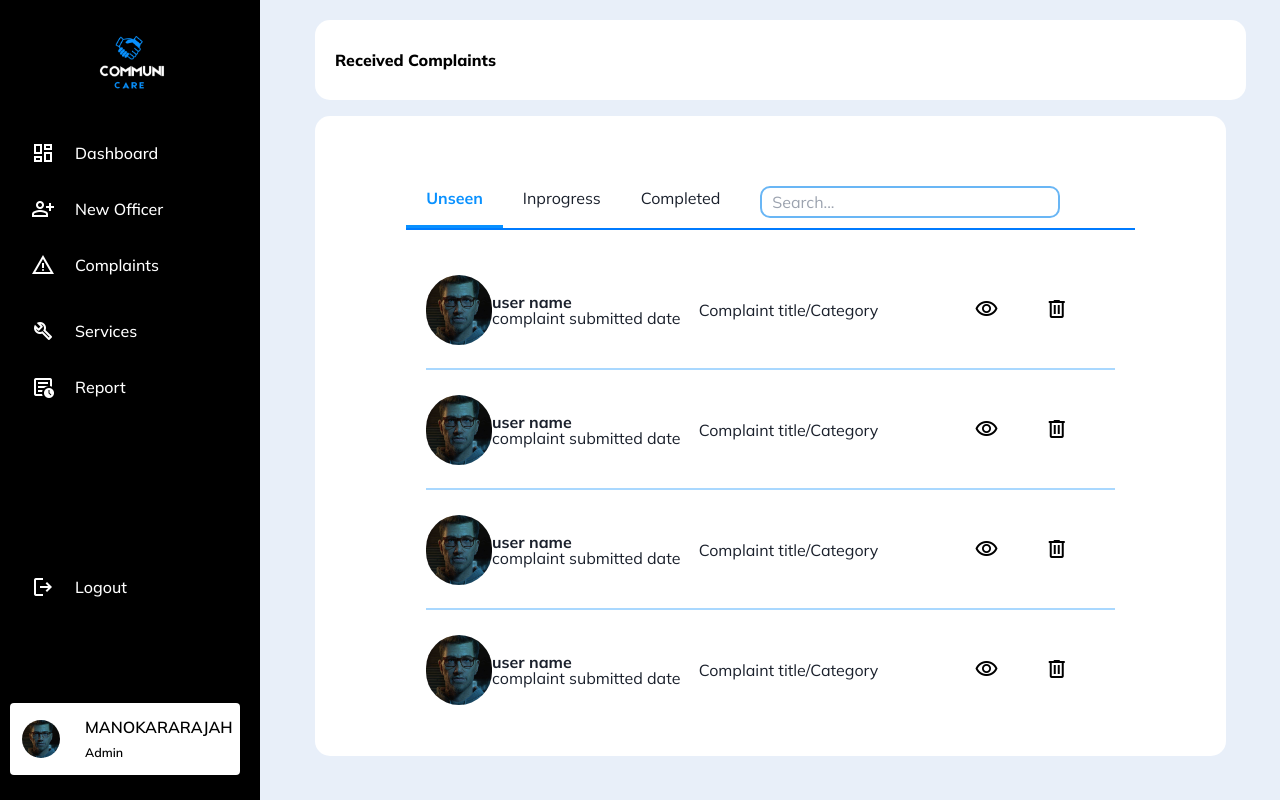
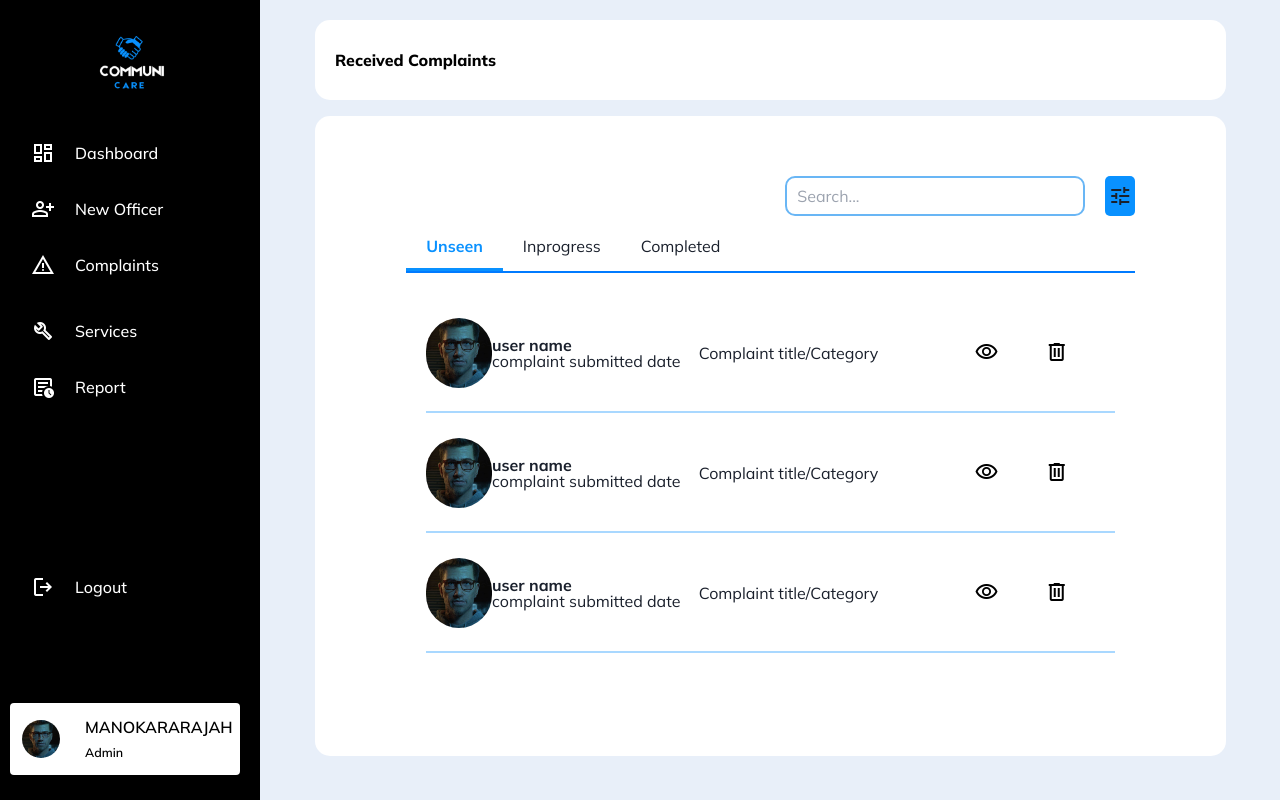
Before and after one commit to CommuniCareSL/CommuniCare-WebApp, a React (Vite) app: page /Complaints in a window 1280 px wide. Built offline with nearby package versions, Linux system fonts and the light colour scheme.

Commit message:
add a search bar and filter to complaints

```diff
--- a/src/components/Admin/TabTableView.jsx
+++ b/src/components/Admin/TabTableView.jsx
@@ -21,15 +21,16 @@ function TabTableView() {
 
   return (
     <div className="tabs-or-status-of-complaints">
+
+      <div className="Complaints-search-bar">
+        <input type="text" placeholder="Search..." value={searchTerm} onChange={handleSearchChange}/>
+        <button><span class="material-symbols-outlined">tune</span></button>
+      </div>
+
       <ul className="tab-list">
         <li className={activeTab === 0 ? 'active' : ''} onClick={() => handleTabClick(0)}>Unseen</li>
         <li className={activeTab === 1 ? 'active' : ''} onClick={() => handleTabClick(1)}>Inprogress</li>
         <li className={activeTab === 2 ? 'active' : ''} onClick={() => handleTabClick(2)}>Completed</li>
-        <li className='complaint-search-bar-list'>
-          <div className="Complaints-search-bar">
-            <input type="text" placeholder="Search..." value={searchTerm} onChange={handleSearchChange}/>
-          </div>
-        </li>
       </ul>
 
 
--- a/src/styles/components/Admin/TabView.css
+++ b/src/styles/components/Admin/TabView.css
@@ -29,15 +29,36 @@
     background-color: #69b6f5;
 }
 
-.tab-list .complaint-search-bar-list:hover{
-    background-color: #fff;
-}
 
 /* ---------------------search bar -------------------------*/
 
+.Complaints-search-bar{
+    width: 100%;
+    height: 6vh;
+    display: flex;
+    justify-content: flex-end;
+}
+
+.Complaints-search-bar button{
+    width: 30px;
+    height: 5vh;
+    background: #0991FF;
+    margin-left: 20px;
+    border-radius: 5px;
+    display: flex;
+    justify-content: center;
+    align-items: center;
+}
+
+.Complaints-search-bar button:hover{
+    transform: scale(0.9);
+    background: #0074d3;
+    color: #fff;
+  }
+
 .Complaints-search-bar input{
     width: 300px;
-    height: 4vh;
+    height: 5vh;
     padding-left: 10px;
     padding-right: 10px;
     border: 2px solid #69b6f5;
@@ -63,7 +84,7 @@
 
 .tab-content {
     padding: 20px;
-    height: 62vh;
+    height: 50vh;
     width: 100%;
     overflow-y: auto;
 }
--- a/src/styles/pages/Admin/Complaint.css
+++ b/src/styles/pages/Admin/Complaint.css
@@ -14,7 +14,7 @@
 }
 
 .admin-complaint-title-container{
-  width: 95%;
+  width: 93%;
   margin-left: 35px;
   height: 10vh;
   display: flex;
```
